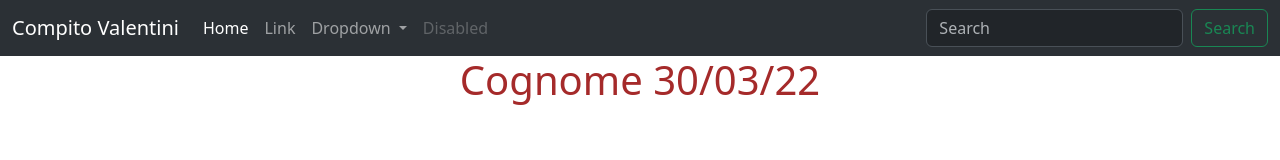
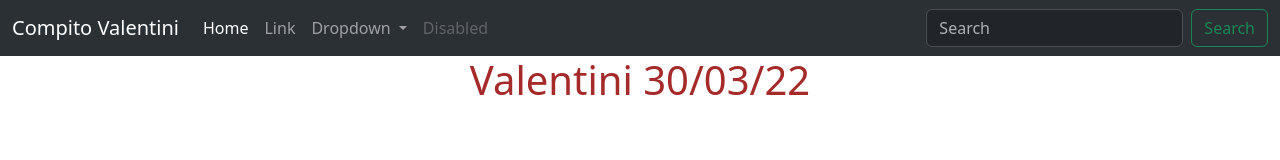
Before and after one commit to Sser595/Valentini_Compito1, a plain HTML site: page index.html in a window 1280 px wide. Drawn offline with nearby package versions, Linux system fonts and the light colour scheme.

Commit message:
titolo modificato

```diff
--- a/index.html
+++ b/index.html
@@ -46,7 +46,7 @@
           </div>
         </div>
       </nav>
-    <h1 class="titolo">Cognome 30/03/22</h1>
+    <h1 class="titolo">Valentini 30/03/22</h1>
     <script src="https://cdn.jsdelivr.net/npm/bootstrap@5.3.0-alpha2/dist/js/bootstrap.bundle.min.js" integrity="sha384-qKXV1j0HvMUeCBQ+QVp7JcfGl760yU08IQ+GpUo5hlbpg51QRiuqHAJz8+BrxE/N" crossorigin="anonymous"></script>
 </body>
 </html>
```
